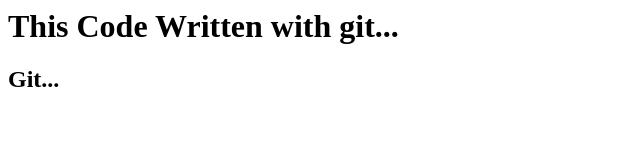
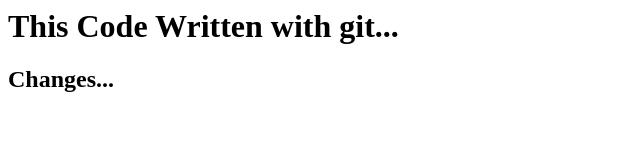
Before and after one commit to dheveshwar300-beep/Git-class, a plain HTML site: page index.html in a window 1280 px wide. Shown: the full height of the page, 0-640 px from the left. Drawn offline with Linux system fonts and the light colour scheme.

Commit message:
Update index.html

```diff
--- a/index.html
+++ b/index.html
@@ -7,7 +7,7 @@
             This Code Written with git...
         </h1>
         <h2>
-            Git...
+            Changes...
         </h2>
     </body>
 </html>
```
